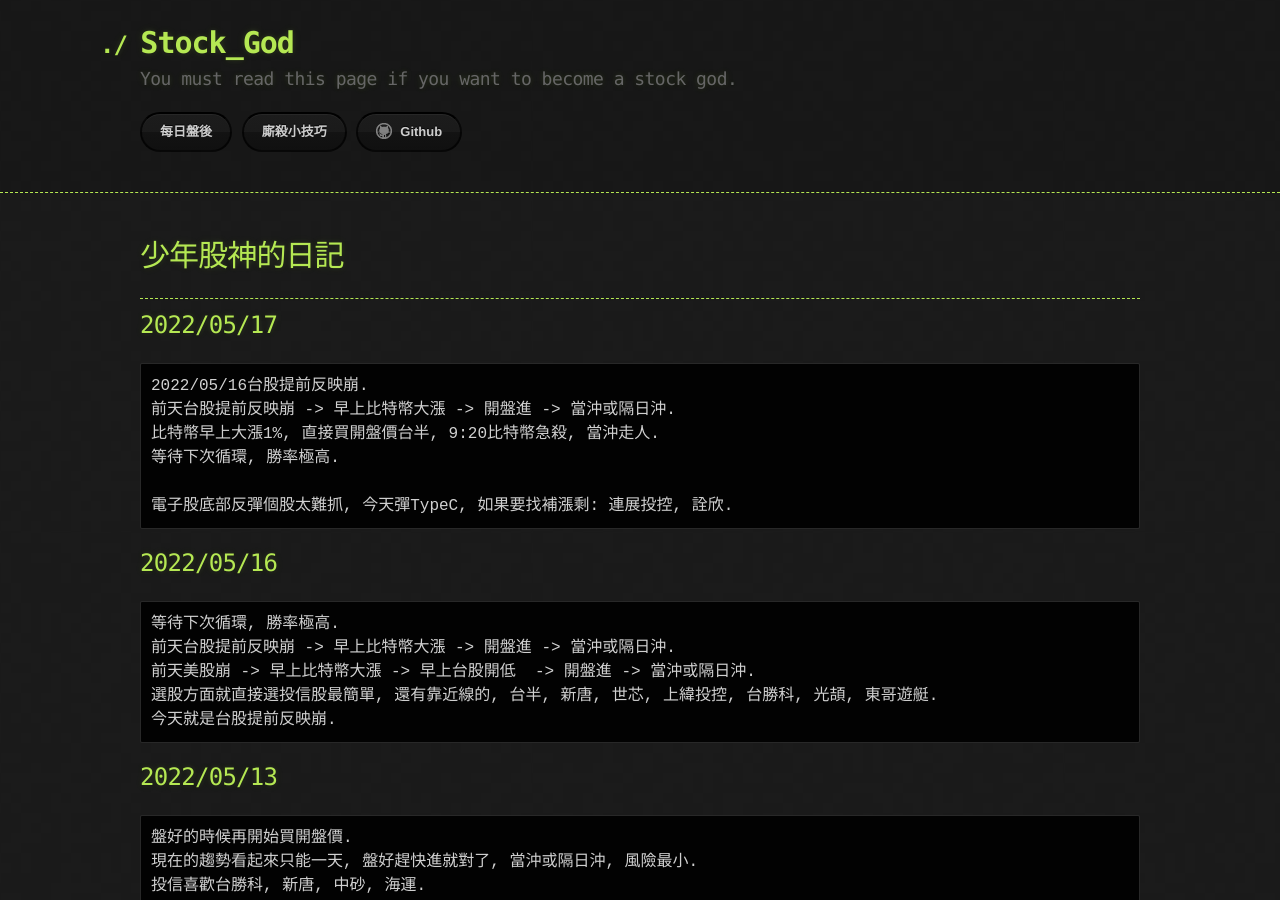
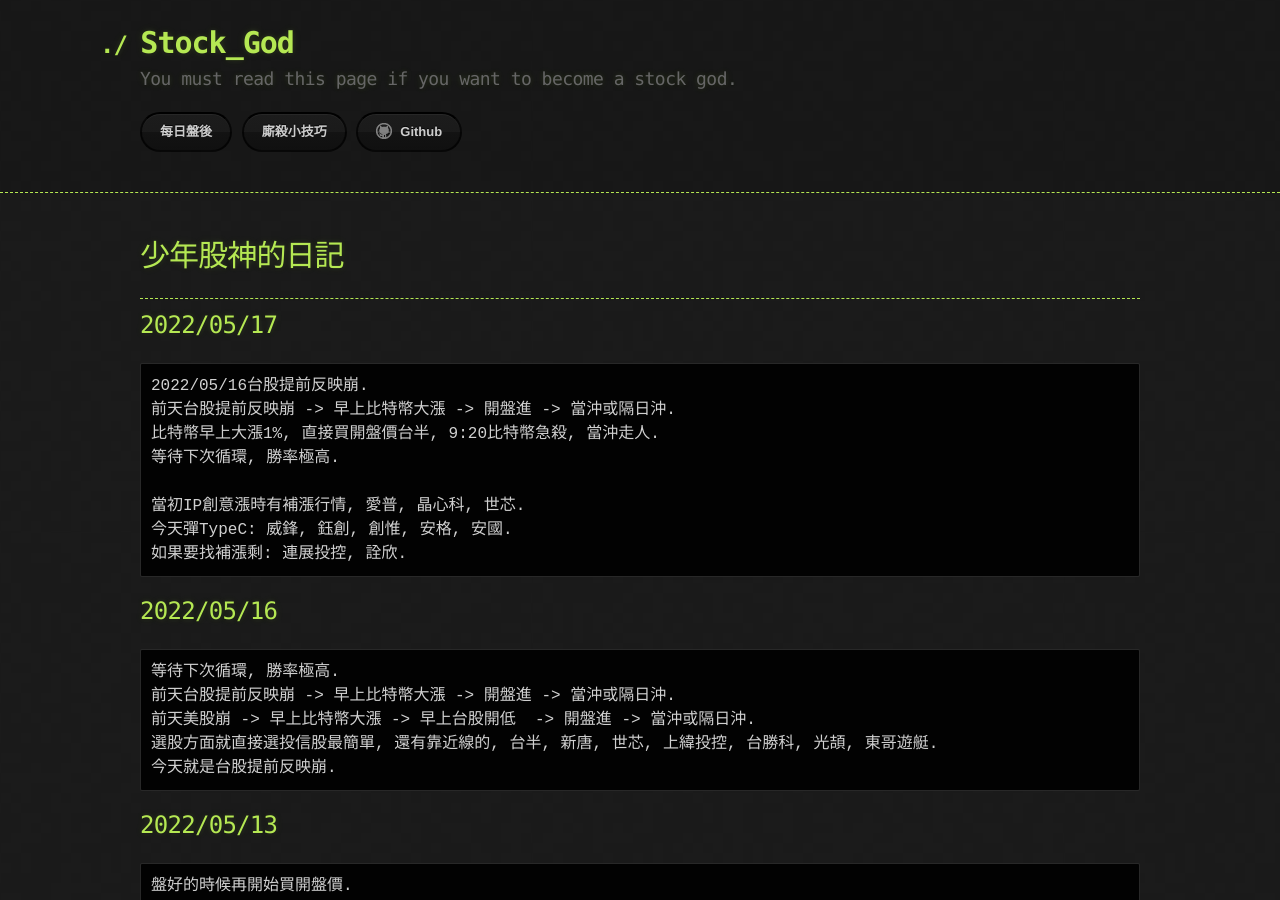
Before and after one commit to lepg5487/Stock_God, a Jekyll site: the page built from index.md, in a window 1280 px wide and 900 px high. Built offline with Jekyll 4.4.1, drawn with Linux system fonts in a browser that asks for light colours; our own code applies the rules of GitHub Pages for plain Markdown files.

Commit message:
Update index.md

````diff
--- a/index.md
+++ b/index.md
@@ -13,7 +13,9 @@ layout: testlayouts
 比特幣早上大漲1%, 直接買開盤價台半, 9:20比特幣急殺, 當沖走人.
 等待下次循環, 勝率極高.
 
-電子股底部反彈個股太難抓, 今天彈TypeC, 如果要找補漲剩: 連展投控, 詮欣.
+當初IP創意漲時有補漲行情, 愛普, 晶心科, 世芯.
+今天彈TypeC: 威鋒, 鈺創, 創惟, 安格, 安國.
+如果要找補漲剩: 連展投控, 詮欣.
 ```
 
 ## 2022/05/16
````
